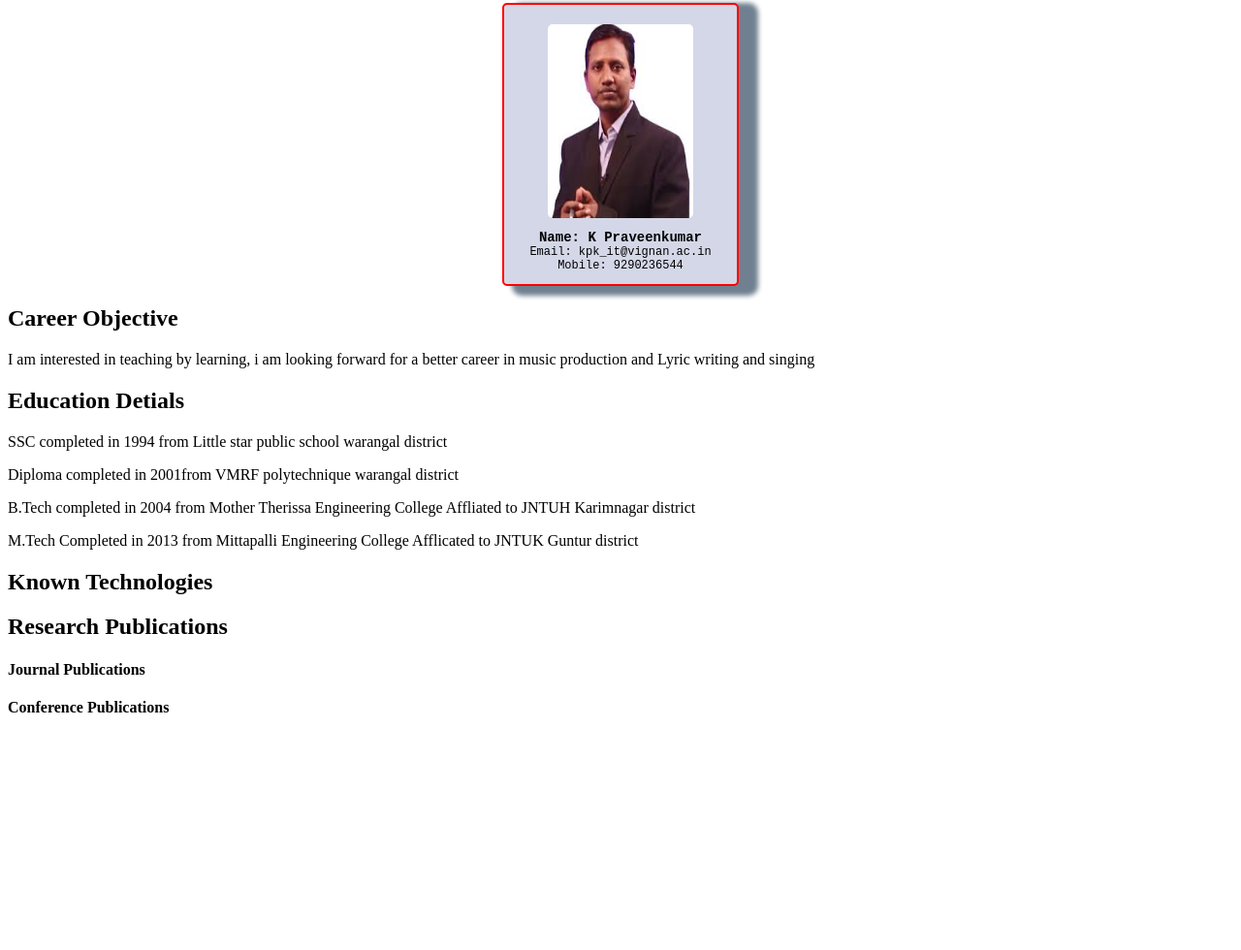
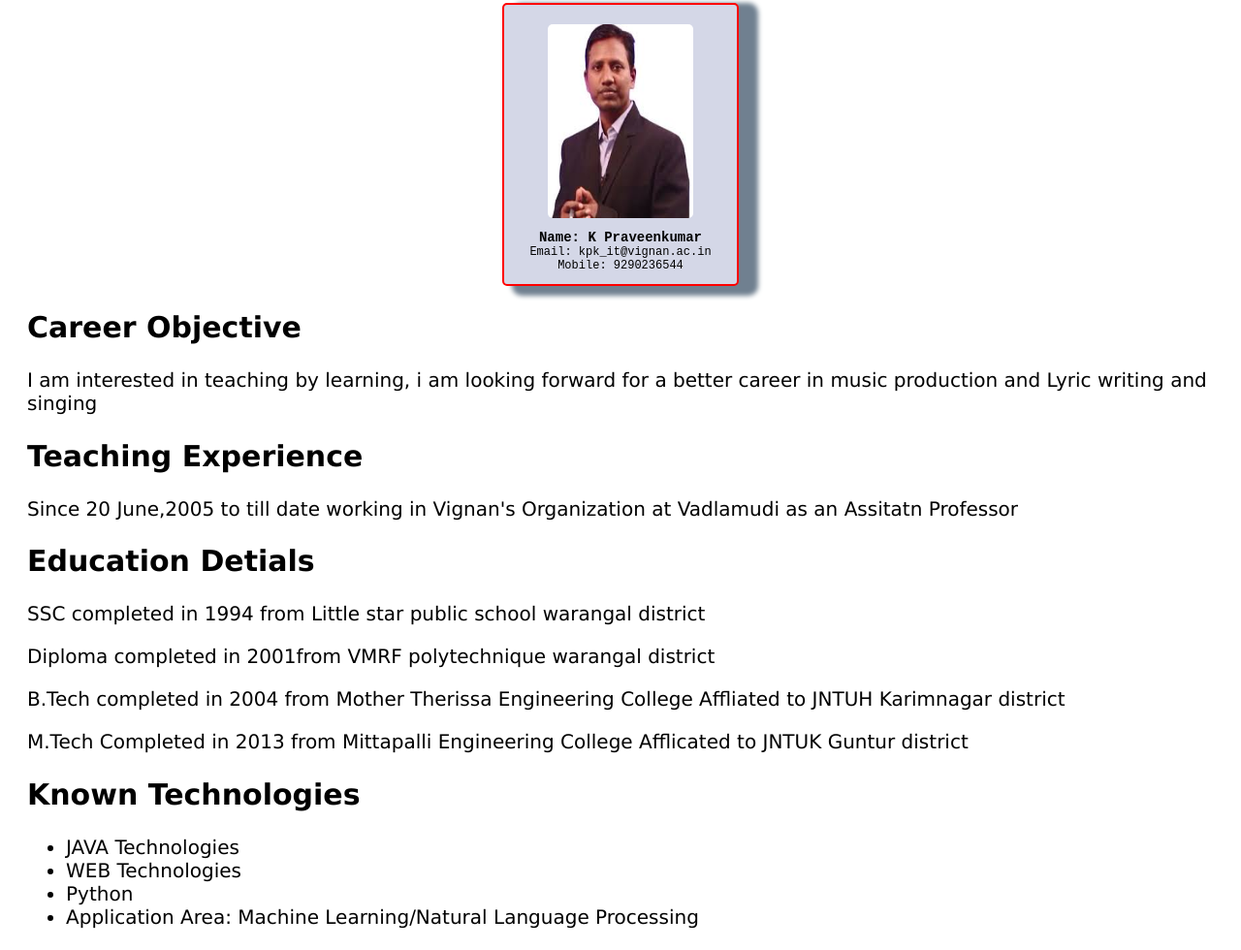
Before and after one commit to praveenkazipeta/Resume, a plain HTML site: page index.html in a window 1280 px wide. Shown: the part 47-1027 px from the top of the page at 97% size. Before the commit the page ends 807 px from the top, so only its background shows below. Drawn offline with Linux system fonts and the light colour scheme.

Commit message:
Teaching Experience Added

```diff
--- a/CSS/style.css
+++ b/CSS/style.css
@@ -33,3 +33,9 @@
                 .image{
                     border-radius: 5px;
                 }
+                .matter{
+                    margin: 20px;
+                    font-family: 'Lucida Sans', 'Lucida Sans Regular', 'Lucida Grande', 'Lucida Sans Unicode', Geneva, Verdana, sans-serif;
+                    font-size: 20px;
+
+                }
--- a/index.html
+++ b/index.html
@@ -25,24 +25,34 @@
 
 
         </div>
-        <div >
+        <div class=matter >
             <h2>Career Objective</h2>
             <p>I am interested in teaching by learning, i am looking forward for a better career in music production
                 and Lyric writing and singing
             </p>
         </div>
-        <div>
+        <div class=matter>
+            <h2>Teaching Experience</h2>
+            <p>Since 20 June,2005 to till date  working in Vignan's Organization at Vadlamudi as an Assitatn Professor</p>
+        </div>
+        <div class=matter>
             <h2>Education Detials</h2>
             <p>SSC completed in 1994 from Little star public school warangal district</p>
             <p>Diploma completed in 2001from VMRF polytechnique warangal district</p>
             <p>B.Tech completed in 2004 from Mother Therissa Engineering College Affliated to JNTUH Karimnagar district</p>
             <p>M.Tech Completed in 2013 from Mittapalli Engineering College Afflicated to JNTUK Guntur district</p>
         </div>
-        <div>
+        <div class=matter>
             <h2>Known Technologies</h2>
+            <ul>
+                <li>JAVA Technologies </li>
+                <li>WEB Technologies</li>
+                <li>Python</li>
+                <li>Application Area: Machine Learning/Natural Language Processing</li>
+            </ul>
 
         </div>
-        <div>
+        <div class=matter>
             <h2> Research Publications</h2>
             <h4>Journal Publications</h4>
             <h4>Conference Publications</h4>
```
